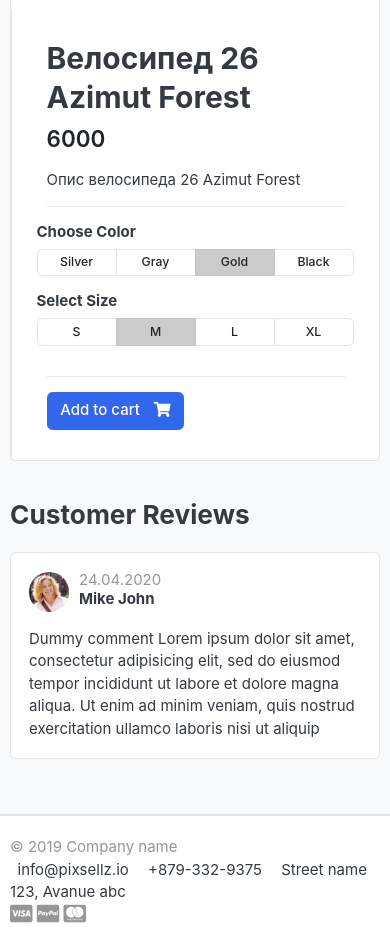
After one commit to mrAleksss/ecommerce, a Django app: a page that uses E_shop/templates/base.html in a window 390 px wide. The commit adds this page. Shown: the part 723-1669 px from the top of the page. Run offline with Django 4.2, Linux system fonts and the light colour scheme; data comes from the database, SQL or seed files in the repository; some libraries are stand-ins or nearby versions; some web fonts are replaced.

Commit message:
fix problem with navbar

```diff
--- a/E_shop/E_shop/settings.py
+++ b/E_shop/E_shop/settings.py
@@ -65,6 +65,7 @@ TEMPLATES = [
                 'django.template.context_processors.request',
                 'django.contrib.auth.context_processors.auth',
                 'django.contrib.messages.context_processors.messages',
+                'category.context_processors.menu_links',
             ],
         },
     },
--- /dev/null
+++ b/E_shop/category/context_processors.py
@@ -0,0 +1,6 @@
+from .models import Category
+
+
+def menu_links(request):
+    links = Category.objects.all()
+    return dict(links=links)
--- a/E_shop/category/models.py
+++ b/E_shop/category/models.py
@@ -1,4 +1,5 @@
 from django.db import models
+from django.urls import reverse
 
 
 class Category(models.Model):
@@ -11,5 +12,8 @@ class Category(models.Model):
         verbose_name = 'Категорія'
         verbose_name_plural = 'Категорії'
 
+    def get_url(self):
+        return reverse("products_by_category", args=[self.slug])
+
     def __str__(self):
         return self.category_name
--- a/E_shop/store/models.py
+++ b/E_shop/store/models.py
@@ -1,5 +1,6 @@
 from django.db import models
 from category.models import Category
+from django.urls import reverse
 
 
 class Product(models.Model):
@@ -14,5 +15,8 @@ class Product(models.Model):
     created_date = models.DateTimeField(auto_now_add=True)
     modified_date = models.DateTimeField(auto_now_add=True)
 
+    def get_url(self):
+        return reverse("product_detail", args=[self.category.slug, self.slug])
+
     def __str__(self):
         return self.product_name
--- a/E_shop/store/urls.py
+++ b/E_shop/store/urls.py
@@ -4,4 +4,6 @@ from . import views
 
 urlpatterns = [
     path("", views.store, name="store"),
+    path("<slug:category_slug>/", views.store, name="products_by_category"),
+    path("<slug:category_slug>/<slug:product_slug>/", views.product_detail, name="product_detail"),
 ]
--- a/E_shop/store/views.py
+++ b/E_shop/store/views.py
@@ -1,13 +1,37 @@
-from django.shortcuts import render
+from django.shortcuts import render, get_object_or_404
 from .models import Product
+from category.models import Category
 
 
-def store(request):
-    products = Product.objects.all().filter(is_available=True)
-    products_count = products.count()
+def store(request, category_slug=None):
+    categories = None
+    products = None
+
+    if category_slug != None:
+        categories = get_object_or_404(Category, slug=category_slug)
+        products = Product.objects.filter(category=categories, is_available=True)
+        products_count = products.count()
+    else:
+        products = Product.objects.all().filter(is_available=True)
+        products_count = products.count()
+
     context = {
         "products": products,
         "products_count": products_count,
     }
 
     return render(request, "store/store.html", context)
+
+
+def product_detail(request, category_slug, product_slug):
+
+
+    try:
+        single_product = Product.objects.get(category__slug=category_slug, slug=product_slug)
+    except Exception as e:
+        raise e
+    context = {
+        "single_product": single_product
+    }
+
+    return render(request, "store/product_detail.html", context)
--- a/E_shop/templates/base.html
+++ b/E_shop/templates/base.html
@@ -7,7 +7,7 @@
 <meta http-equiv="cache-control" content="max-age=604800" />
 <meta name="viewport" content="width=device-width, initial-scale=1, shrink-to-fit=no">
 
-<title>GreatKart | One of the Biggest Online Shopping Platform</title>
+<title>VeloSich | One of the Biggest Online Shopping Platform</title>
 
 <link href="{% static 'images/favicon.ico' %}" rel="shortcut icon" type="image/x-icon">
 
--- a/E_shop/templates/home.html
+++ b/E_shop/templates/home.html
@@ -28,9 +28,9 @@
 {% for product in products %}
 	<div class="col-md-3">
 		<div class="card card-product-grid">
-			<a href="./product-detail.html" class="img-wrap"> <img src="{{product.images.url}}"> </a>
+			<a href="{{ product.get_url }}" class="img-wrap"> <img src="{{product.images.url}}"> </a>
 			<figcaption class="info-wrap">
-				<a href="./product-detail.html" class="title">{{product.product_name}}</a>
+				<a href="{{ product.get_url }}" class="title">{{product.product_name}}</a>
 				<div class="price mt-1">UAH {{product.price}}</div> <!-- price-wrap.// -->
 			</figcaption>
 		</div>
--- a/E_shop/templates/includes/navbar.html
+++ b/E_shop/templates/includes/navbar.html
@@ -28,26 +28,23 @@
     <div class="container">
   <div class="row align-items-center">
     <div class="col-lg-2 col-md-3 col-6">
-      <a href="./" class="brand-wrap">
+      <a href="{% url 'home' %}" class="brand-wrap">
         <img class="logo" src="{% static './images/logo.png' %}">
       </a> <!-- brand-wrap.// -->
     </div>
     <div class="col-lg col-sm col-md col-6 flex-grow-0">
       <div class="category-wrap dropdown d-inline-block float-right">
         <button type="button" class="btn btn-primary dropdown-toggle" data-toggle="dropdown">
-          <i class="fa fa-bars"></i> All category
+          <i class="fa fa-bars"></i> Усі Категорії
         </button>
         <div class="dropdown-menu">
-          <a class="dropdown-item" href="#">Machinery / Mechanical Parts / Tools </a>
-          <a class="dropdown-item" href="#">Consumer Electronics / Home Appliances </a>
-          <a class="dropdown-item" href="#">Auto / Transportation</a>
-          <a class="dropdown-item" href="#">Apparel / Textiles / Timepieces </a>
-          <a class="dropdown-item" href="#">Home & Garden / Construction / Lights </a>
-          <a class="dropdown-item" href="#">Beauty & Personal Care / Health </a>
+          {% for category in links %}
+            <a class="dropdown-item" href="{{ category.get_url }}">{{category.category_name}} </a>
+          {% endfor %}
         </div>
       </div>  <!-- category-wrap.// -->
     </div> <!-- col.// -->
-    <a href="./store.html" class="btn btn-outline-primary">Store</a>
+    <a href="{% url 'store' %}" class="btn btn-outline-primary">Store</a>
     <div class="col-lg  col-md-6 col-sm-12 col">
       <form action="#" class="search">
         <div class="input-group w-100">
--- /dev/null
+++ b/E_shop/templates/store/product_detail.html
@@ -0,0 +1,118 @@
+{% extends "base.html" %}
+{% load static %}
+
+
+{% block content %}
+
+<section class="section-content padding-y bg">
+  <div class="container">
+
+  <!-- ============================ COMPONENT 1 ================================= -->
+  <div class="card">
+    <div class="row no-gutters">
+      <aside class="col-md-6">
+  <article class="gallery-wrap">
+    <div class="img-big-wrap">
+       <a href="#"><img src="{{ single_product.images.url }}"></a>
+    </div> <!-- img-big-wrap.// -->
+
+  </article> <!-- gallery-wrap .end// -->
+      </aside>
+      <main class="col-md-6 border-left">
+  <article class="content-body">
+
+  <h2 class="title">{{ single_product.product_name }}</h2>
+
+  <div class="mb-3">
+    <var class="price h4">{{ single_product.price }}</var>
+  </div>
+
+  <p>{{ single_product.description }}</p>
+
+
+  <hr>
+    <div class="row">
+      <div class="item-option-select">
+        <h6>Choose Color</h6>
+        <div class="btn-group btn-group-sm btn-group-toggle" data-toggle="buttons">
+          <label class="btn btn-light">
+            <input type="radio" name="radio_color"> Silver
+          </label>
+          <label class="btn btn-light">
+            <input type="radio" name="radio_color" > Gray
+          </label>
+          <label class="btn btn-light active">
+            <input type="radio" name="radio_color checked"> Gold
+          </label>
+          <label class="btn btn-light">
+            <input type="radio" name="radio_color"> Black
+          </label>
+        </div>
+      </div>
+    </div> <!-- row.// -->
+    <div class="row">
+      <div class="item-option-select">
+        <h6>Select Size</h6>
+        <div class="btn-group btn-group-sm btn-group-toggle" data-toggle="buttons">
+          <label class="btn btn-light">
+            <input type="radio" name="radio_color"> S
+          </label>
+          <label class="btn btn-light active">
+            <input type="radio" name="radio_color" checked> M
+          </label>
+          <label class="btn btn-light">
+            <input type="radio" name="radio_color"> L
+          </label>
+          <label class="btn btn-light">
+            <input type="radio" name="radio_color"> XL
+          </label>
+        </div>
+      </div>
+    </div> <!-- row.// -->
+    <hr>
+    <a href="./product-detail.html" class="btn  btn-primary"> <span class="text">Add to cart</span> <i class="fas fa-shopping-cart"></i>  </a>
+  </article> <!-- product-info-aside .// -->
+      </main> <!-- col.// -->
+    </div> <!-- row.// -->
+  </div> <!-- card.// -->
+  <!-- ============================ COMPONENT 1 END .// ================================= -->
+
+  <br>
+
+  <div class="row">
+        <div class="col-md-9">
+
+    <header class="section-heading">
+      <h3>Customer Reviews </h3>
+
+    </header>
+
+    <article class="box mb-3">
+      <div class="icontext w-100">
+        <img src="{% static './images/avatars/avatar1.jpg' %}" class="img-xs icon rounded-circle">
+        <div class="text">
+          <span class="date text-muted float-md-right">24.04.2020 </span>
+          <h6 class="mb-1">Mike John </h6>
+
+        </div>
+      </div> <!-- icontext.// -->
+      <div class="mt-3">
+        <p>
+          Dummy comment Lorem ipsum dolor sit amet, consectetur adipisicing elit, sed do eiusmod
+          tempor incididunt ut labore et dolore magna aliqua. Ut enim ad minim veniam,
+          quis nostrud exercitation ullamco laboris nisi ut aliquip
+        </p>
+      </div>
+    </article>
+
+
+
+    </div> <!-- col.// -->
+  </div> <!-- row.// -->
+
+
+  </div> <!-- container .//  -->
+  </section>
+  <!-- ========================= SECTION CONTENT END// ========================= -->
+
+  {% endblock %}
```
Also changed, not shown: E_shop/templates/store/store.html (+7 -10 lines), E_shop/static/images/banners/3.svg (added), E_shop/static/images/black.png (added), E_shop/static/images/logo_color.png (added), 2 other files.
